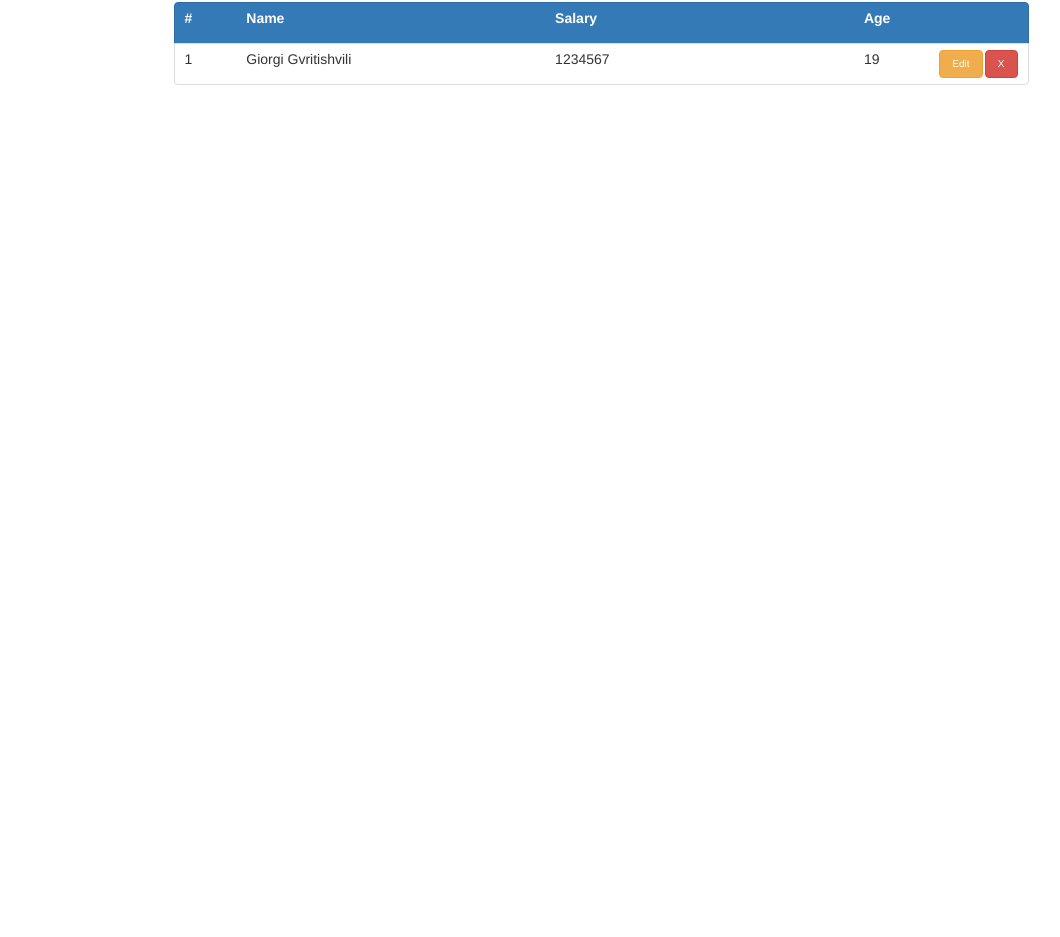
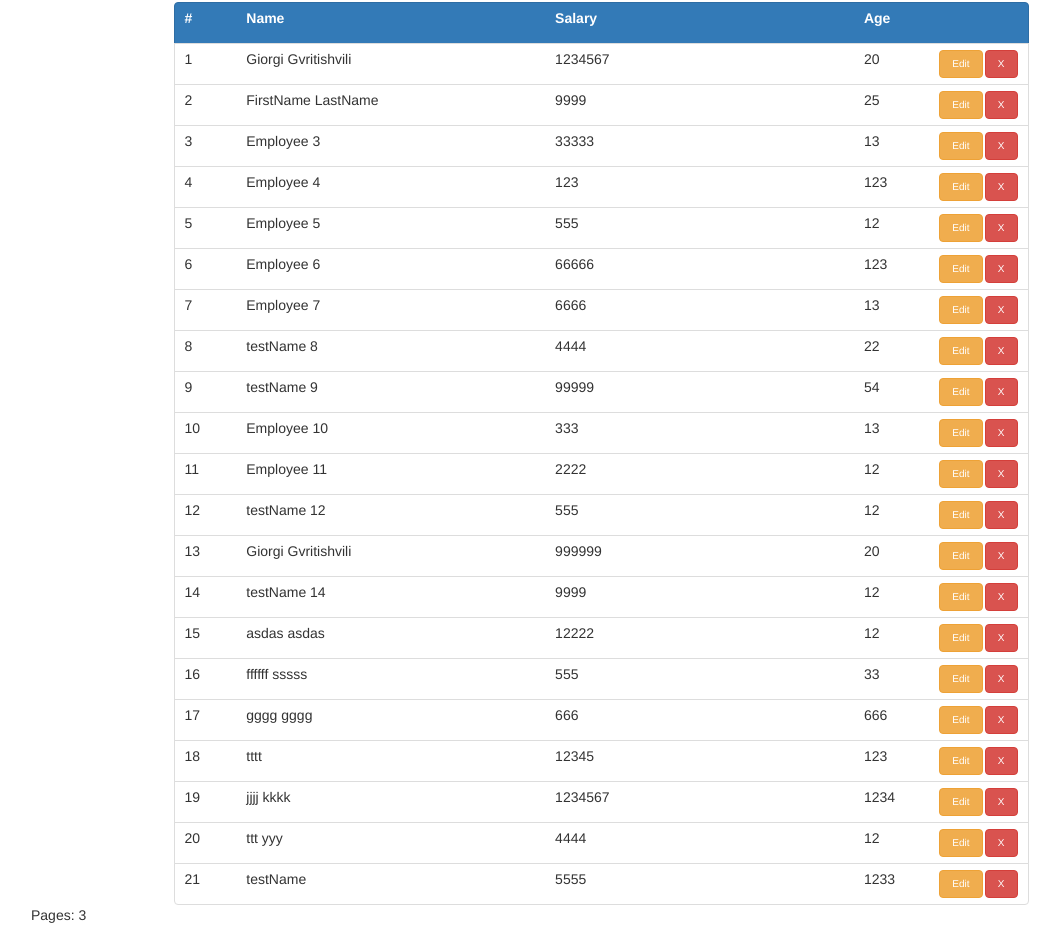
Before and after one commit to gvrito/angular-project, an Angular app: page /employees in a window 1280 px wide. Shown: the part 418-1355 px from the top of the page, without its empty margins (39-1099 px from the left). Before the commit the page ends 800 px from the top, so only its background shows below. Built offline with nearby package versions, Linux system fonts and the light colour scheme; data requests are answered from the project's data file.

Commit message:
feat(3.HttpClient) working on pagination

```diff
--- a/src/app/employees/crud.service.ts
+++ b/src/app/employees/crud.service.ts
@@ -34,6 +34,10 @@ export class CrudService {
     return this.http.delete(environment.url + '/' + id);
   }
 
+  readPage(page:number){
+    return this.http.get<Employee[]>(environment.url + '?_page=' + page +'&_limit=10')
+  }
+
 
   editEmployee(id:number,employee:Employee){
     return this.http.patch(environment.url + '/' + id,employee);
--- a/src/app/employees/db.json
+++ b/src/app/employees/db.json
@@ -3,8 +3,128 @@
     {
       "name": "Giorgi Gvritishvili",
       "salary": 1234567,
-      "age": 19,
+      "age": 20,
       "id": 1
+    },
+    {
+      "name": "FirstName LastName",
+      "salary": 9999,
+      "age": 25,
+      "id": 2
+    },
+    {
+      "name": "Employee 3",
+      "salary": 33333,
+      "age": 13,
+      "id": 3
+    },
+    {
+      "name": "Employee 4",
+      "salary": 123,
+      "age": 123,
+      "id": 4
+    },
+    {
+      "name": "Employee 5",
+      "salary": 555,
+      "age": 12,
+      "id": 5
+    },
+    {
+      "name": "Employee 6",
+      "salary": 66666,
+      "age": 123,
+      "id": 6
+    },
+    {
+      "name": "Employee 7",
+      "salary": 6666,
+      "age": 13,
+      "id": 7
+    },
+    {
+      "name": "testName 8",
+      "salary": 4444,
+      "age": 22,
+      "id": 8
+    },
+    {
+      "name": "testName 9",
+      "salary": 99999,
+      "age": 54,
+      "id": 9
+    },
+    {
+      "name": "Employee 10",
+      "salary": 333,
+      "age": 13,
+      "id": 10
+    },
+    {
+      "name": "Employee  11",
+      "salary": 2222,
+      "age": 12,
+      "id": 11
+    },
+    {
+      "name": "testName 12",
+      "salary": 555,
+      "age": 12,
+      "id": 12
+    },
+    {
+      "name": "Giorgi Gvritishvili",
+      "salary": 999999,
+      "age": 20,
+      "id": 13
+    },
+    {
+      "name": "testName 14",
+      "salary": 9999,
+      "age": 12,
+      "id": 14
+    },
+    {
+      "name": "asdas asdas",
+      "salary": 12222,
+      "age": 12,
+      "id": 15
+    },
+    {
+      "name": "ffffff sssss",
+      "salary": 555,
+      "age": 33,
+      "id": 16
+    },
+    {
+      "name": "gggg gggg",
+      "salary": 666,
+      "age": 666,
+      "id": 17
+    },
+    {
+      "name": "tttt",
+      "salary": 12345,
+      "age": 123,
+      "id": 18
+    },
+    {
+      "name": "jjjj kkkk",
+      "salary": 1234567,
+      "age": 1234,
+      "id": 19
+    },
+    {
+      "name": "ttt yyy",
+      "salary": 4444,
+      "age": 12,
+      "id": 20
+    },
+    {
+      "name": "testName",
+      "salary": 5555,
+      "age": 1233,
+      "id": 21
     }
   ]
 }
--- a/src/app/employees/employees-list/employees-list.component.html
+++ b/src/app/employees/employees-list/employees-list.component.html
@@ -20,6 +20,8 @@
               (click)="delete(i.id)">X</button>
         </li>
       </ul>
+      <p>Pages: {{ pages }}</p>
+      <p>Number of Employees: {{ employeeNumber }}</p>
     </div>
   </div>
 </div>
--- a/src/app/employees/employees-list/employees-list.component.ts
+++ b/src/app/employees/employees-list/employees-list.component.ts
@@ -7,7 +7,11 @@ import { CrudService, Employee } from '../crud.service';
   styleUrls: ['./employees-list.component.css']
 })
 export class EmployeesListComponent implements OnInit {
-  employees:Employee[];
+  employees:Employee[] = [];
+  employeesOnPage:Employee[] = [];
+  pages:number = 1;
+  employeeNumber:number;
+  currentPage = 1;
 
   constructor(private crud:CrudService) { }
 
@@ -21,7 +25,15 @@ export class EmployeesListComponent implements OnInit {
   updateList(){
     this.crud.readAllEmployees().subscribe((data)=> {
       this.employees = data;
+      this.employeeNumber = data.length;
+      this.pages = Math.ceil(this.employeeNumber / 10);
+      if(this.pages > 1){
+      }
     });
+  }
+
+  paginate(totalItems, currentPage){
+
   }
 
   delete(id:number){
```
